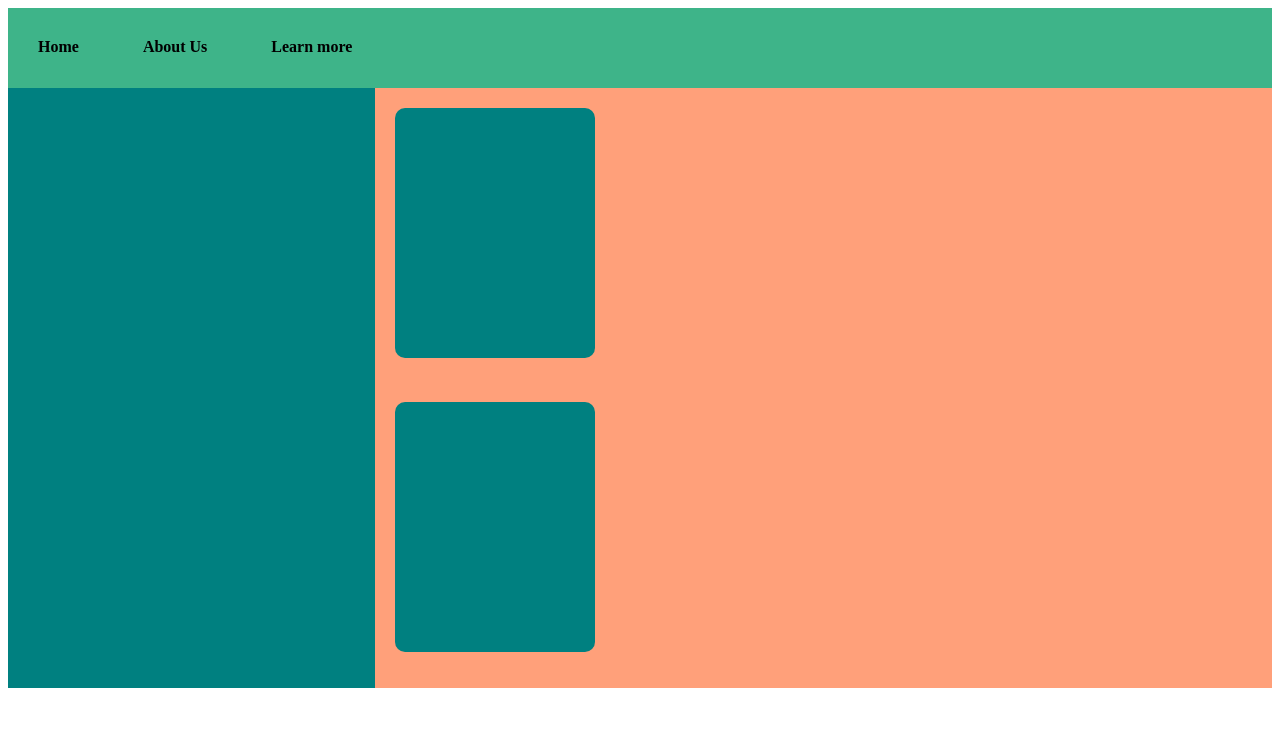
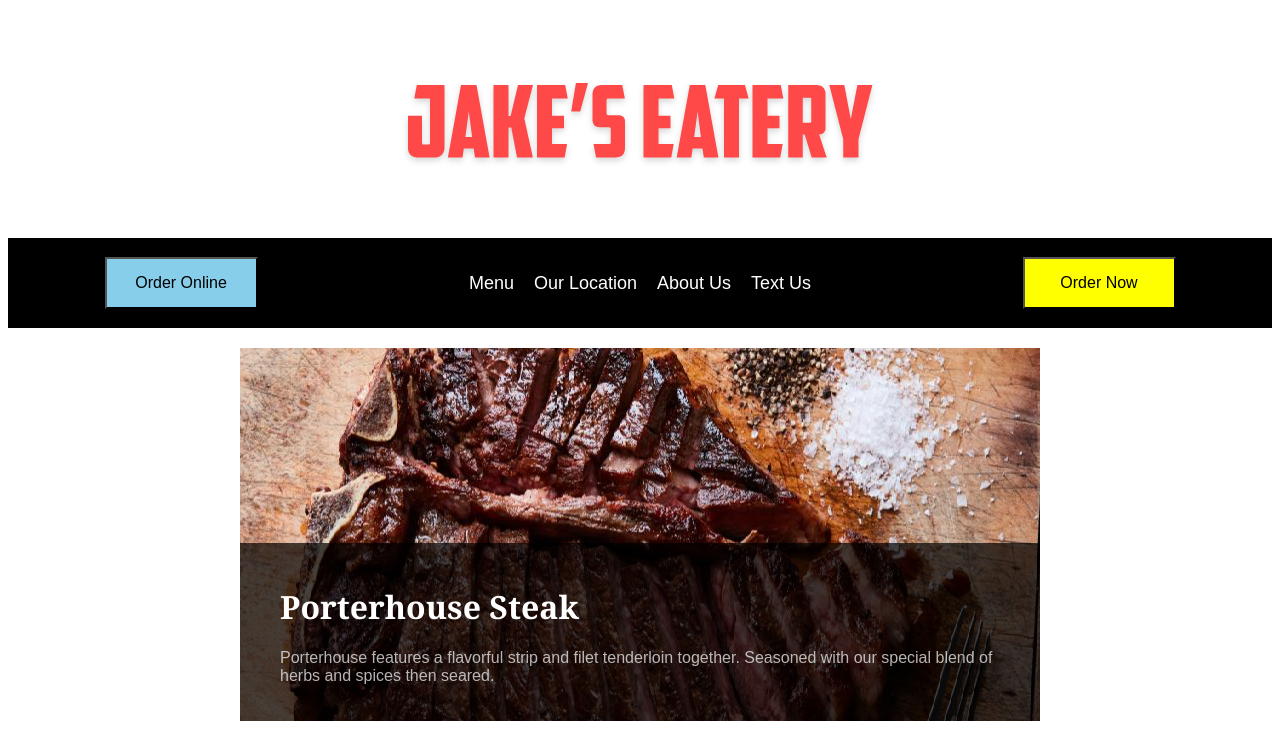
Before and after one commit to Hamzah-Mubaslat/My_First_Repo, a plain HTML site: page Index.html in a window 1280 px wide. Shown: the top 738 px of the page. Drawn offline with Linux system fonts and the light colour scheme.

Commit message:
18.1 class work

```diff
--- a/Index.html
+++ b/Index.html
@@ -1,22 +1,51 @@
-<!DOCTYPE html>
-<html>
-<head>
-    <link href="css/index.css" rel="stylesheet" type="text/css">
-</head>
+<!DOCTYPE HTML>
+    <head>
+        <title>Jake's Eatery</title>
+        <link rel="stylesheet" type="text/css" href="/css/index.css">
+    </head>
     <body>
-        <nav>
-          <div class="block_element">
-            <a><div class="inline-block"><strong>Home</strong></div></a>
-            <a><div class="inline-block"><strong>About Us</strong></div></a>
-            <a><div class="inline-block"><strong>Learn more</strong></div></a>
-          </div>
-        </nav>
-<section class="wrapper">
-    <div class="left"></div>
-    <div class="right">
-        <div class="card"></div>
-        <br>
-        <div class="card"></div>
-    </div>
-</section>
+      <!-- Nav HTML -->
+       <div class="logo"></div>
+       <div class="nav">
+           <div class="left">
+                <button>Order Online</button>
+           </div>
+           <div class="center">
+                <a href="#">Menu</a>
+                <a href="#">Our Location</a>
+                <a href="#">About Us</a>
+                <a href="#">Text Us</a>
+           </div>
+           <div class="right">
+                <button>Order Now</button>
+           </div>
+       </div>
+       <!-- Column Layout -->
+       <div class="column">
+           <div class="meal1">
+               <div class="text">
+                   <h1>Porterhouse Steak</h1>
+                   <p>Porterhouse features a flavorful strip and filet tenderloin together. Seasoned with our special blend of herbs and spices then seared.</p>
+               </div>
+           </div>
+           <div class="meal2">
+                <div class="text">
+                        <h1>Chicken Tortilla Soup</h1>
+                        <p>Porterhouse features a flavorful strip and filet tenderloin together. Seasoned with our special blend of herbs and spices then seared.</p>
+                    </div>
+           </div>
+           <div class="meal3">
+                <div class="text">
+                        <h1>Cheesecake</h1>
+                        <p>Porterhouse features a flavorful strip and filet tenderloin together. Seasoned with our special blend of herbs and spices then seared.</p>
+                    </div>
+           </div>
+       </div>
+       <!-- Footer HTML -->
+       <div class="footer">
+            <a href="#" class="fb">Facebook</a>
+            <a href="#" class="tw">Twitter</a>
+            <a href="#" class="ig">Instagram</a>
+        </div>
+    </body>
 </html>
--- a/css/index.css
+++ b/css/index.css
@@ -1,28 +1,106 @@
-nav {
-    background-color: #3EB489;
-    height: 80px;
-    width: auto;
+/* Navigation styles */
+.logo{
+    background: white;
+    height: 230px;
+    background-image: url("../images/jakes-logo.png");
+    background-repeat: no-repeat;
+    background-position: center;
 }
-.inline-block {
-    display: inline-block;
-    padding: 30px;
+.nav{
+    display: flex;
+    background-color: black;
+    padding: 20px;
 }
-.left{
-    float: left;
-    width: 29%;
-    background-color: #008080;
-    height: 600px;
+.left, .center, .right{
+    height: 50px;
+    display: flex;
+    justify-content: center;
+    align-items: center;
 }
-.right{
-    background-color: #FFA07A;
-    height: 600px;
+.left, .right{
+    width: 25%;
 }
-.card{
-    display: inline-block;
-    background-color: #008080;
-    border-radius: 10px;
-    height: 250px;
-    width: 200px;
-    margin: 20px;
-    margin-top: 20;
+.center{
+    width: 50%;
 }
+.center a{
+    color: white;
+    padding: 10px;
+    font-size: 18px;
+    text-decoration: none;
+    font-family: arial;
+}
+button{
+    color: black;
+    font-size: 16px;
+    padding: 15px;
+    width: 50%;
+}
+.right button{
+    background-color: yellow;
+}
+.left button{
+    background-color: skyblue;
+}
+
+/* Column styles */
+.column{
+    display: flex;
+    height: 1200px;
+    width: 800px;
+    flex-direction: column;
+    margin: 0 auto;
+}
+.meal1, .meal2, .meal3{
+    height: 100%;
+    width: 100%;
+    display: flex;
+    align-items: flex-end;
+    margin-bottom: 20px;
+    background-repeat: no-repeat;
+    background-position: center;
+}
+.meal1{
+    margin-top: 20PX;
+    background-image: url("../images/steak.png");
+}
+.meal2{
+    background-image: url("../images/soup.png");
+}
+.meal3{
+    background-image: url("../images/cheesecake.png");
+}
+.text{
+    background: rgb(0,0,0,0.7);
+    width: 100%;
+    padding: 20px 40px;
+    color: white;
+}
+.text p{
+    color: rgba(255,255,255,0.7);
+    font-family: Arial, Helvetica, sans-serif;
+}
+.text h1{
+    font-family: Georgia, 'Times New Roman', Times, serif;
+}
+/* Footer Styles */
+.footer{
+    display: flex;
+    width: 100%;
+    background: rgb(0,0,0,0.7);
+    justify-content: center;
+    align-items: center;
+}
+.footer a{
+    padding: 20px 40px;
+    font-family: Arial;
+}
+.ig{
+    color: red;
+}
+.fb{
+    color: skyblue;
+}
+.tw{
+    color: yellow;
+}
```
Also changed, not shown: images/cheesecake.png (added), images/jakes-logo.png (added), images/soup.png (added), images/steak.png (added).
